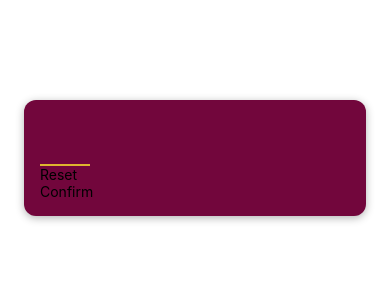
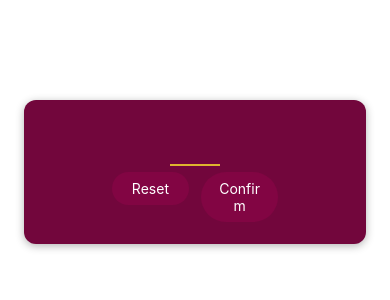
Before and after one commit to ivayloivan0v/GuessTheNumber-MiniGameApp, a React Native app: screen / in a window 390 px wide. Shown: the top 300 px of the page. Built offline with nearby package versions, Linux system fonts and the light colour scheme.

Commit message:
improving the buttons

```diff
--- a/components/PrimaryButton.js
+++ b/components/PrimaryButton.js
@@ -1,10 +1,43 @@
 import React from "react";
-import { View, Text } from "react-native";
+import { View, Text, Pressable, StyleSheet } from "react-native";
 
 export const PrimaryButton = ({ children }) => {
+  const onPressHandler = () => {
+    console.log("Pressed");
+  };
   return (
-    <View>
-      <Text>{children}</Text>
+    <View style={styles.outerButtonContainer}>
+      <Pressable
+        onPress={onPressHandler}
+        style={({ pressed }) =>
+          pressed
+            ? [styles.innerButtonContainer, styles.pressed]
+            : styles.innerButtonContainer
+        }
+        android_ripple={{ color: "#70043a" }}
+      >
+        <Text style={styles.buttonText}>{children}</Text>
+      </Pressable>
     </View>
   );
 };
+
+const styles = StyleSheet.create({
+  outerButtonContainer: {
+    margin: 6,
+    borderRadius: 28,
+    overflow: "hidden",
+  },
+  innerButtonContainer: {
+    backgroundColor: "#820543",
+    paddingVertical: 8,
+    paddingHorizontal: 16,
+  },
+  buttonText: {
+    color: "white",
+    textAlign: "center",
+  },
+  pressed: {
+    opacity: 0.75,
+  },
+});
--- a/screens/StartGameScreen.js
+++ b/screens/StartGameScreen.js
@@ -6,15 +6,27 @@
 export const StartGameScreen = () => {
   return (
     <View style={styles.inputContainer}>
-      <TextInput style={styles.numberInput} maxLength={2} />
-      <PrimaryButton>Reset</PrimaryButton>
-      <PrimaryButton>Confirm</PrimaryButton>
+      <TextInput
+        style={styles.numberInput}
+        maxLength={2}
+        keyboardType="number-pad"
+      />
+      <View style={styles.buttonsContainer}>
+        <View style={styles.buttonContainer}>
+          <PrimaryButton>Reset</PrimaryButton>
+        </View>
+        <View style={styles.buttonContainer}>
+          <PrimaryButton>Confirm</PrimaryButton>
+        </View>
+      </View>
     </View>
   );
 };
 
 const styles = StyleSheet.create({
   inputContainer: {
+    justifyContent: "center",
+    alignItems: "center",
     marginTop: 100,
     marginHorizontal: 24,
     padding: 16,
@@ -35,4 +47,10 @@
     color: "#ddb52f",
     textAlign: "center",
   },
+  buttonsContainer: {
+    flexDirection: "row",
+  },
+  buttonContainer: {
+    flex: 1,
+  },
 });
```
